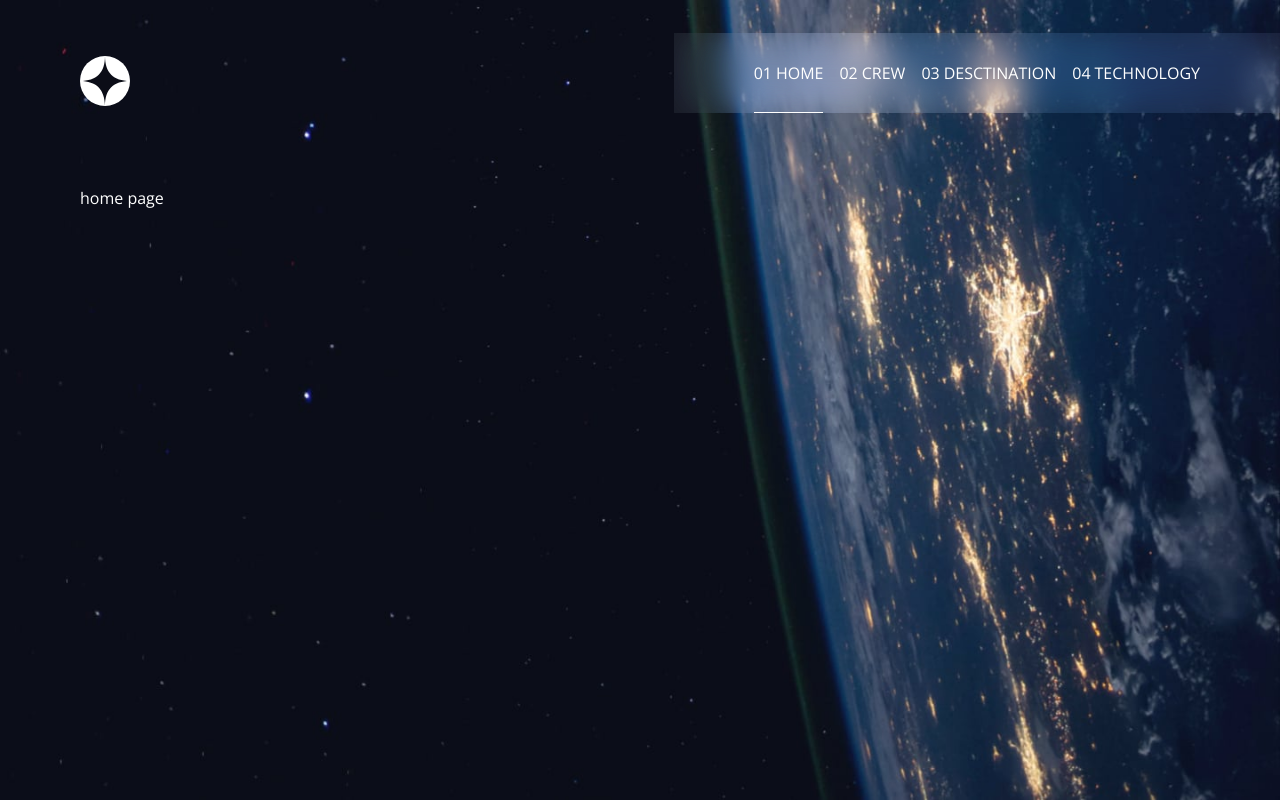
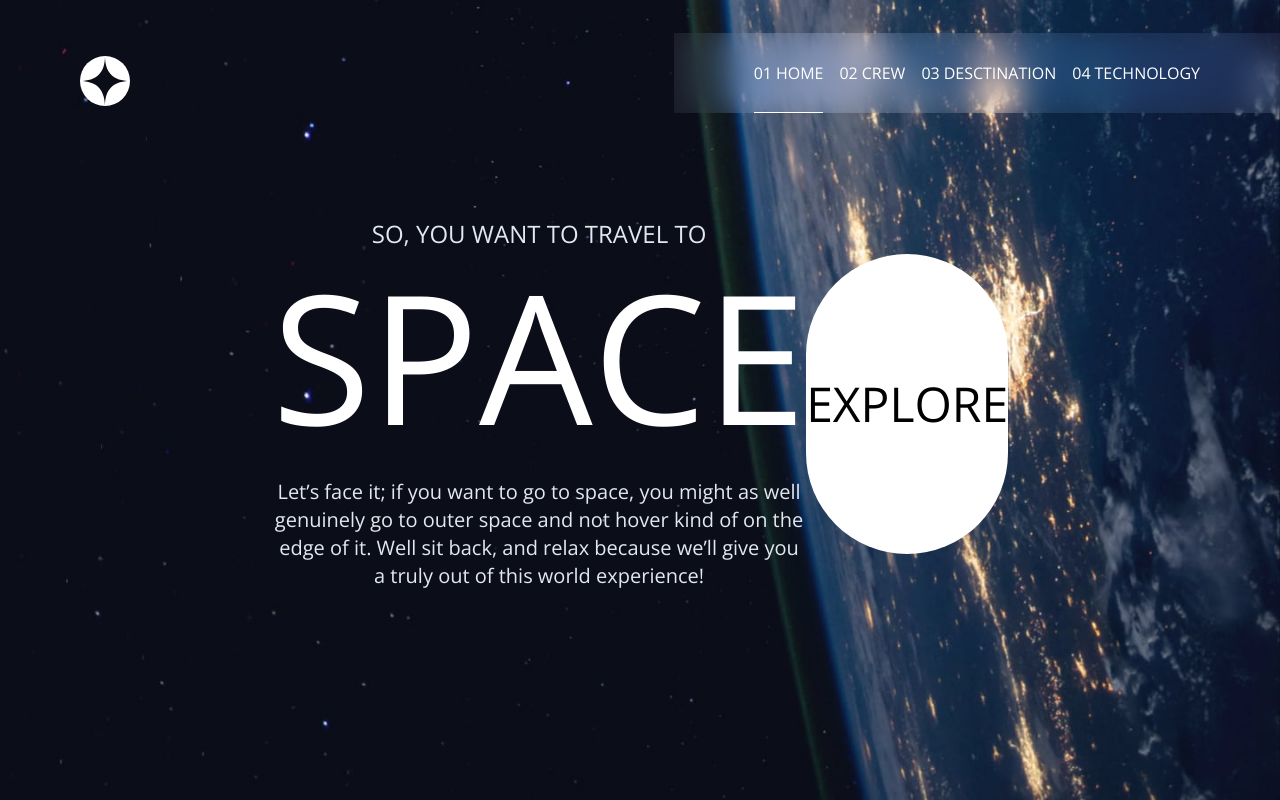
Before and after one commit to abuakr-alzubir/space-rourism, a Next.js app: page / in a window 1280 px wide. Built offline with nearby package versions, Linux system fonts and the light colour scheme.

Commit message:
home page finshed

```diff
--- a/app/(home)/page.tsx
+++ b/app/(home)/page.tsx
@@ -6,8 +6,20 @@ export const metadata: Metadata = {
 
 export default function Home() {
   return (
-    <>
-    <h1>home page</h1>
-    </>
+    <div className="flex flex-col lg:flex-row gap-y-24 md:pt-8 items-center justify-center max-w-md text-center text-slate-200">
+      <div>
+        <p className="uppercase mb-4 text-2xl">So, you want to travel to</p>
+        <h2 className="text-9xl uppercase mb-8 text-white md:text-[180px] ">Space</h2>
+        <p className="text-xl">
+          Let’s face it; if you want to go to space, you might as well genuinely
+          go to outer space and not hover kind of on the edge of it. Well sit
+          back, and relax because we’ll give you a truly out of this world
+          experience!
+        </p>
+      </div>
+      <div className="flex justify-center items-center w-[300px] h-[300px] text-black bg-white rounded-full uppercase text-5xl">
+        Explore
+      </div>
+    </div>
   );
 }
--- a/app/layout.tsx
+++ b/app/layout.tsx
@@ -22,7 +22,7 @@ export default function RootLayout({
         <main className=" relative text-white h-screen w-screen">
           <BgPages />
           <Navigation />
-          <div className="container flex basis-80 items-centre pt-20">{children}</div>
+          <div className="container flex basis-80 items-centre justify-center pt-20">{children}</div>
         </main>
       </body>
     </html>
--- a/tailwind.config.ts
+++ b/tailwind.config.ts
@@ -7,6 +7,9 @@ const config: Config = {
     "./app/**/*.{js,ts,jsx,tsx,mdx}",
   ],
   theme: {
+    container: {
+      center: true,
+    },
     extend: {
       container: {
         padding: {
```
